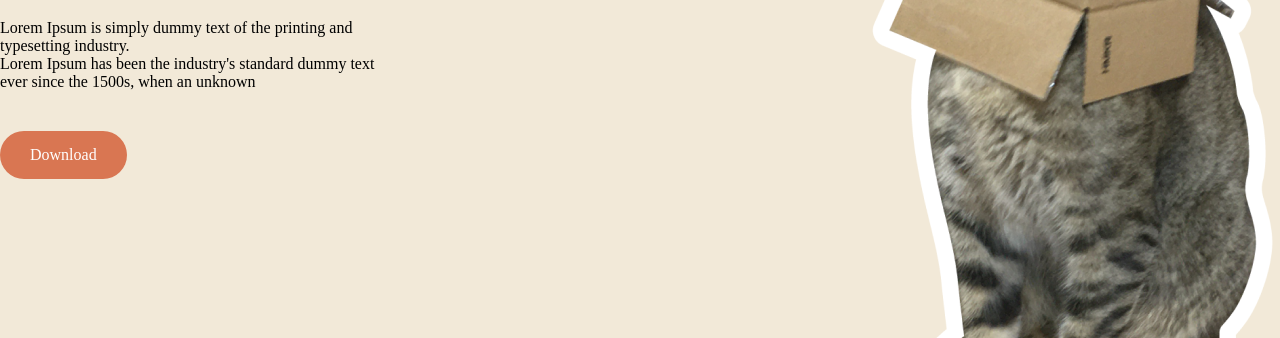
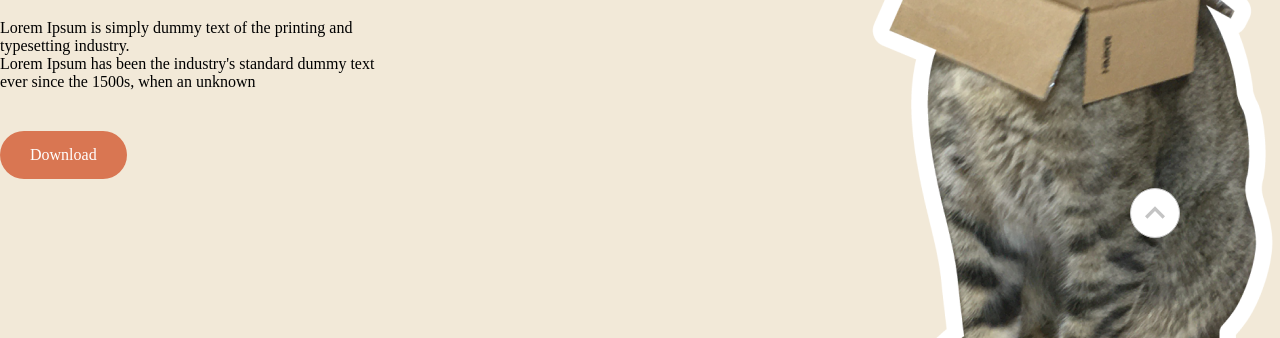
Before and after one commit to kth1257/hodu-project, a plain HTML site: page index.html in a window 1280 px wide. Shown: the part 462-800 px from the top of the page. Drawn offline with Linux system fonts and the light colour scheme; a web font is replaced by a local one.

Commit message:
플로팅버튼 스타일링 완성

```diff
--- a/index.html
+++ b/index.html
@@ -131,7 +131,9 @@
         </div> <!-- footer end -->
     </div> <!-- container end -->
     <!-- 플로팅 버튼 -->
-    <button><img src="image/top-btn.svg" alt=""></button>
+    <a class="floating-btn" href="#">
+        <img src="image/top-btn.svg" alt="">
+    </a>
     <div class="pc-modal">
         <img src="./image/cat-subscribe.png" alt="">
         <p>Thank you!</p>
--- a/style.css
+++ b/style.css
@@ -301,3 +301,20 @@ footer ul li {
   padding: 9px;
   border-radius: 100%;
 }
+
+.floating-btn {
+  width: 50px;
+  height: 50px;
+  background-color: #fff;
+  border: 1px solid #C4C4C4;
+  border-radius: 100%;
+  display: flex;
+  justify-content: center;
+  align-items: center;
+  position: fixed;
+  bottom: 100px;
+  right: 100px;
+}
+.floating-btn:hover img {
+  filter: brightness(0.5);
+}
```
